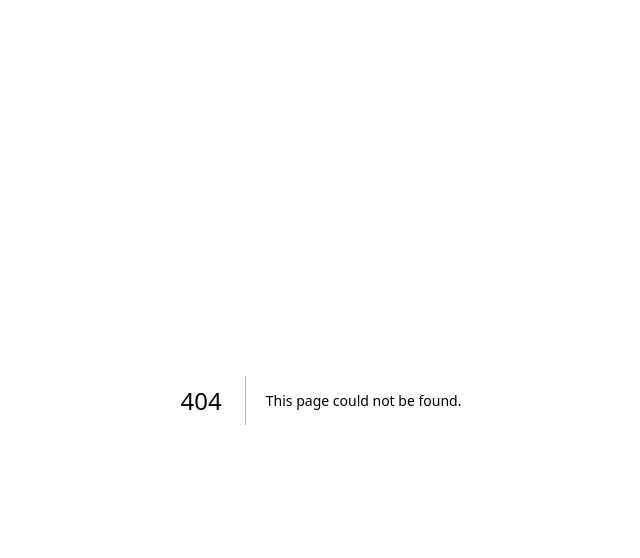
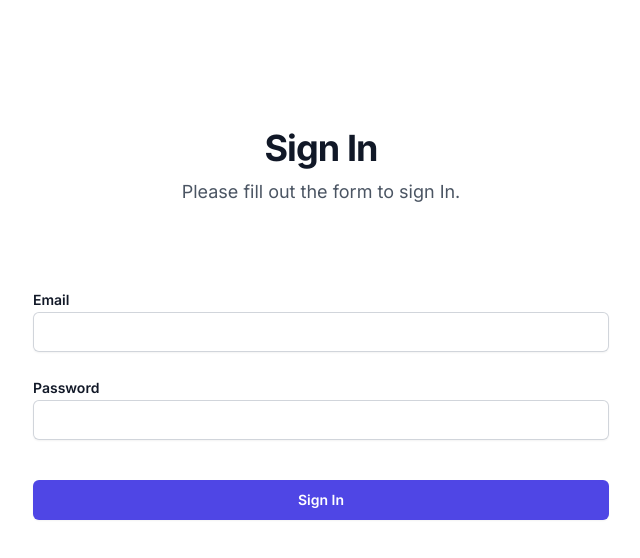
Before and after one commit to luqmanmatloob/Nextjs-NextAuth-Authnetication-Implementation, a Next.js app: page /signin in a window 1280 px wide. Before the commit this address had no page. Shown: the top 558 px of the page, without its empty margins (319-959 px from the left). Built offline with nearby package versions, Linux system fonts and the light colour scheme.

Commit message:
making signup

```diff
--- /dev/null
+++ b/src/app/api/signup/route.js
@@ -0,0 +1,18 @@
+import connectMongoDB from "../../../db/connect";
+import User from "../../../models/usersignup";
+
+import { NextResponse } from "next/server";
+
+export async function POST(request) {
+  await connectMongoDB();
+
+  // Extracting name and email from request JSON
+  const { name, email } = await request.json();
+
+  // Creating a new user record with title and description
+  await User.create({ firstname,lastname, email, password, id });
+
+  // Returning a JSON response indicating successful record creation with status code 201
+  console.log("write successfull")
+  return NextResponse.json({ message: "Record Created" }, { status: 201 });
+}
--- a/src/app/page.jsx
+++ b/src/app/page.jsx
@@ -1,17 +1,10 @@
 // 'use client'
 
-
-import Register from '/src/Components/Register'
 
 export default function Home() {
   return (
     <main>
 
-      <Register />
-
-      <div>{console.log("this console is being loggesd from page.jsx")}
-
-</div>
 
 
 
--- /dev/null
+++ b/src/app/signin/page.js
@@ -0,0 +1,43 @@
+"use client"
+import { useState } from 'react';
+
+export default function SignUpForm() {
+  const [firstName, setFirstName] = useState('');
+  const [lastName, setLastName] = useState('');
+  const [email, setEmail] = useState('');
+  const [password, setPassword] = useState('');
+  const [confirmPassword, setConfirmPassword] = useState('');
+
+  const handleSubmit = (event) => {
+    event.preventDefault();
+
+    // Add submission logic here
+    console.log('Form submitted:', { firstName, lastName, email, password, confirmPassword });
+  };
+
+  return (
+    <div className="bg-white px-6 py-24 sm:py-32 lg:px-8">
+      <div className="mx-auto max-w-2xl text-center">
+        <h2 className="text-3xl font-bold tracking-tight text-gray-900 sm:text-4xl">Sign In</h2>
+        <p className="mt-2 text-lg leading-8 text-gray-600">Please fill out the form to sign In.</p>
+      </div>
+      <form onSubmit={handleSubmit} className="mx-auto mt-16 max-w-xl sm:mt-20">
+        <div className="grid grid-cols-1 gap-y-6">
+
+          <div>
+            <label htmlFor="email" className="block text-sm font-semibold leading-6 text-gray-900">Email</label>
+            <input type="email" id="email" value={email} onChange={(e) => setEmail(e.target.value)} className="block w-full rounded-md border-0 px-3.5 py-2 text-gray-900 shadow-sm ring-1 ring-inset ring-gray-300 placeholder:text-gray-400 focus:ring-2 focus:ring-inset focus:ring-indigo-600 sm:text-sm sm:leading-6" />
+          </div>
+          <div>
+            <label htmlFor="password" className="block text-sm font-semibold leading-6 text-gray-900">Password</label>
+            <input type="password" id="password" value={password} onChange={(e) => setPassword(e.target.value)} className="block w-full rounded-md border-0 px-3.5 py-2 text-gray-900 shadow-sm ring-1 ring-inset ring-gray-300 placeholder:text-gray-400 focus:ring-2 focus:ring-inset focus:ring-indigo-600 sm:text-sm sm:leading-6" />
+          </div>
+
+        </div>
+        <div className="mt-10">
+          <button type="submit" className="block w-full rounded-md bg-indigo-600 px-3.5 py-2.5 text-center text-sm font-semibold text-white shadow-sm hover:bg-indigo-500 focus-visible:outline focus-visible:outline-2 focus-visible:outline-offset-2 focus-visible:outline-indigo-600">Sign In</button>
+        </div>
+      </form>
+    </div>
+  );
+}
--- a/src/app/signup/page.js
+++ b/src/app/signup/page.js
@@ -1,17 +1,18 @@
 "use client"
-
 import { useState } from 'react';
 
 export default function SignUpForm() {
   const [firstName, setFirstName] = useState('');
   const [lastName, setLastName] = useState('');
   const [email, setEmail] = useState('');
+  const [password, setPassword] = useState('');
+  const [confirmPassword, setConfirmPassword] = useState('');
 
   const handleSubmit = (event) => {
     event.preventDefault();
 
-    // I will add  submission logic here
-    console.log('Form submitted:', { firstName, lastName, email });
+    // Add submission logic here
+    console.log('Form submitted:', { firstName, lastName, email, password, confirmPassword });
   };
 
   return (
@@ -34,6 +35,14 @@ export default function SignUpForm() {
             <label htmlFor="email" className="block text-sm font-semibold leading-6 text-gray-900">Email</label>
             <input type="email" id="email" value={email} onChange={(e) => setEmail(e.target.value)} className="block w-full rounded-md border-0 px-3.5 py-2 text-gray-900 shadow-sm ring-1 ring-inset ring-gray-300 placeholder:text-gray-400 focus:ring-2 focus:ring-inset focus:ring-indigo-600 sm:text-sm sm:leading-6" />
           </div>
+          <div>
+            <label htmlFor="password" className="block text-sm font-semibold leading-6 text-gray-900">Password</label>
+            <input type="password" id="password" value={password} onChange={(e) => setPassword(e.target.value)} className="block w-full rounded-md border-0 px-3.5 py-2 text-gray-900 shadow-sm ring-1 ring-inset ring-gray-300 placeholder:text-gray-400 focus:ring-2 focus:ring-inset focus:ring-indigo-600 sm:text-sm sm:leading-6" />
+          </div>
+          <div>
+            <label htmlFor="confirm-password" className="block text-sm font-semibold leading-6 text-gray-900">Confirm Password</label>
+            <input type="password" id="confirm-password" value={confirmPassword} onChange={(e) => setConfirmPassword(e.target.value)} className="block w-full rounded-md border-0 px-3.5 py-2 text-gray-900 shadow-sm ring-1 ring-inset ring-gray-300 placeholder:text-gray-400 focus:ring-2 focus:ring-inset focus:ring-indigo-600 sm:text-sm sm:leading-6" />
+          </div>
         </div>
         <div className="mt-10">
           <button type="submit" className="block w-full rounded-md bg-indigo-600 px-3.5 py-2.5 text-center text-sm font-semibold text-white shadow-sm hover:bg-indigo-500 focus-visible:outline focus-visible:outline-2 focus-visible:outline-offset-2 focus-visible:outline-indigo-600">Sign Up</button>
--- /dev/null
+++ b/src/models/usersignup.js
@@ -0,0 +1,30 @@
+import mongoose, { Schema } from "mongoose";
+
+const userSchema = new Schema(
+  {
+    firstName: String,
+    lastName: String,
+    email: String,
+    password: String,
+    id: { type: Number, default: 1 },
+  },
+  {
+    timestamps: true,
+  }
+);
+
+// Automatically increment id field
+userSchema.pre('save', async function (next) {
+  if (!this.isNew) {
+    return next();
+  }
+  const lastUser = await this.constructor.findOne({}, {}, { sort: { id: -1 } });
+  if (lastUser) {
+    this.id = lastUser.id + 1;
+  }
+  next();
+});
+
+const User = mongoose.models.User || mongoose.model("User", userSchema);
+
+export default User;
```
